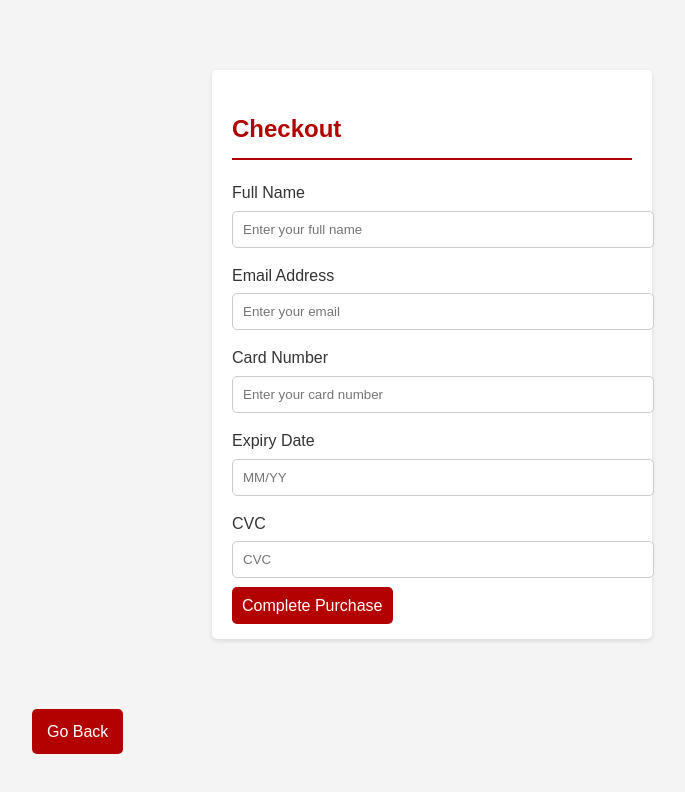
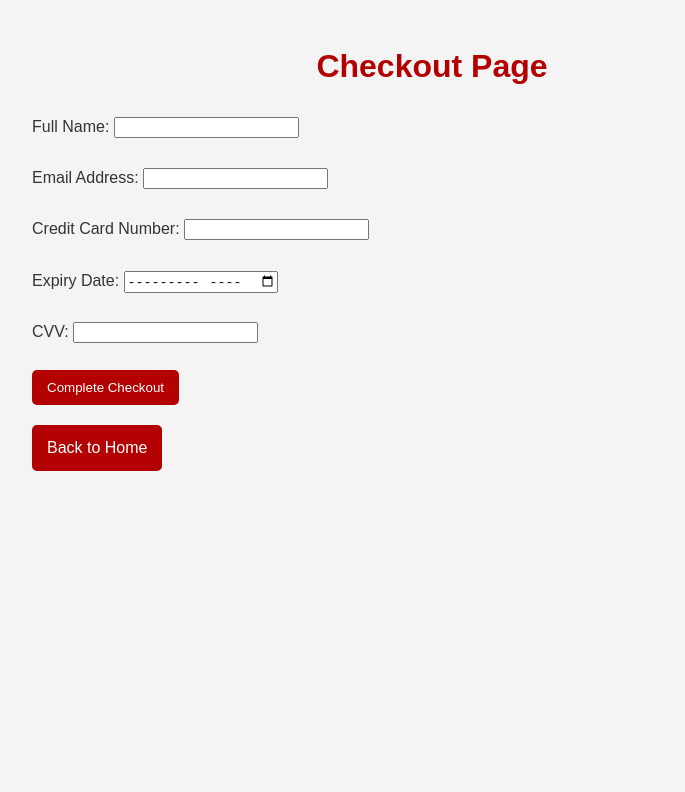
Before and after one commit to Osayuk1/Rosagi, a plain HTML site: page checkout.html in a window 1280 px wide. Shown: the whole page, without its empty margins (208-893 px from the left). Drawn offline with Linux system fonts and the light colour scheme.

Commit message:
Update checkout.html

```diff
--- a/checkout.html
+++ b/checkout.html
@@ -3,81 +3,34 @@
 <head>
     <meta charset="UTF-8">
     <meta name="viewport" content="width=device-width, initial-scale=1.0">
-    <title>Checkout - Semino Rossi Tickets</title>
+    <title>Checkout</title>
     <link rel="stylesheet" href="styles.css">
-    <style>
-        .checkout-form {
-            background-color: #fff;
-            padding: 20px;
-            border-radius: 5px;
-            box-shadow: 0 2px 5px rgba(0, 0, 0, 0.1);
-            max-width: 400px;
-            margin: 50px auto;
-        }
-        .checkout-form h2 {
-            color: #b30000;
-            margin-bottom: 20px;
-        }
-        .form-group {
-            margin-bottom: 15px;
-        }
-        .form-group label {
-            display: block;
-            margin-bottom: 5px;
-        }
-        .form-group input {
-            width: 100%;
-            padding: 10px;
-            border: 1px solid #ccc;
-            border-radius: 5px;
-        }
-        .checkout-form .pay-button {
-            width: 100%;
-            background-color: #b30000;
-            color: white;
-            border: none;
-            padding: 10px;
-            border-radius: 5px;
-            cursor: pointer;
-            transition: background-color 0.3s ease;
-            text-decoration: none;
-        }
-        .checkout-form .pay-button:hover {
-            background-color: #8c0000;
-        }
-    </style>
 </head>
 <body>
 
-    <div class="checkout-form">
-        <h2>Checkout</h2>
-        <form action="#">
-            <div class="form-group">
-                <label for="name">Full Name</label>
-                <input type="text" id="name" name="name" placeholder="Enter your full name" required>
-            </div>
-            <div class="form-group">
-                <label for="email">Email Address</label>
-                <input type="email" id="email" name="email" placeholder="Enter your email" required>
-            </div>
-            <div class="form-group">
-                <label for="card">Card Number</label>
-                <input type="text" id="card" name="card" placeholder="Enter your card number" required>
-            </div>
-            <div class="form-group">
-                <label for="expiry">Expiry Date</label>
-                <input type="text" id="expiry" name="expiry" placeholder="MM/YY" required>
-            </div>
-            <div class="form-group">
-                <label for="cvc">CVC</label>
-                <input type="text" id="cvc" name="cvc" placeholder="CVC" required>
-            </div>
-            <a href="#" class="pay-button">Complete Purchase</a>
-        </form>
-    </div>
-    <a href="javascript:history.back()" class="back-button">Go Back</a>
-        </form>
-    </div>
+    <h1>Checkout Page</h1>
+    <form id="checkout-form">
+        <label for="name">Full Name:</label>
+        <input type="text" id="name" name="name" required><br><br>
+
+        <label for="email">Email Address:</label>
+        <input type="email" id="email" name="email" required><br><br>
+
+        <label for="card">Credit Card Number:</label>
+        <input type="text" id="card" name="card" required><br><br>
+
+        <label for="expiry">Expiry Date:</label>
+        <input type="month" id="expiry" name="expiry" required><br><br>
+
+        <label for="cvv">CVV:</label>
+        <input type="text" id="cvv" name="cvv" required><br><br>
+
+        <button type="submit" class="checkout-button">Complete Checkout</button>
+    </form>
+
+    <a href="index.html" class="back-button">Back to Home</a>
+
+    <script src="checkout.js"></script>
 
 </body>
 </html>
```
